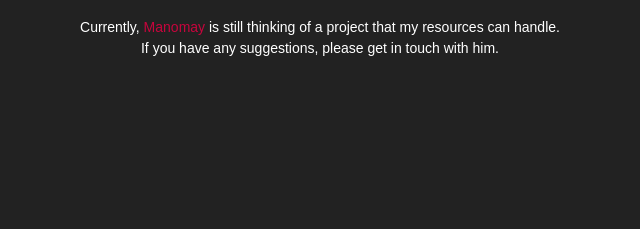
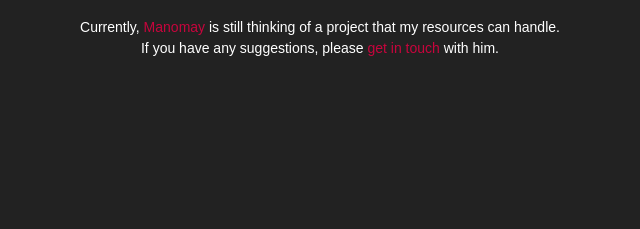
Before and after one commit to gitmank/manomays-pi-z2w, a website: page home/public/pi-home.html in a window 1280 px wide. Shown: the part 512-741 px from the top of the page, 320-960 px from the left. Drawn offline with Linux system fonts and the light colour scheme.

Commit message:
added email

```diff
--- a/home/public/pi-home.html
+++ b/home/public/pi-home.html
@@ -75,6 +75,11 @@
         a {
             color: #c7053d;
             text-decoration: none;
+            transition-duration: 100ms;
+        }
+
+        a:hover {
+            text-decoration: underline;
         }
 
         .image-pane {
@@ -119,7 +124,7 @@
 
     <div class="footer">
         <p style="font-size: 14px;">Currently, <a href="https://manomay.co">Manomay</a> is still thinking of a project that my resources can handle.</p>
-        <p style="font-size: 14px;">If you have any suggestions, please get in touch with him.</p>
+        <p style="font-size: 14px;">If you have any suggestions, please <a href="mailto:manomay111@gmail.com">get in touch</a> with him.</p>
     </div>
 
     <p style="position: absolute; bottom: 0;font-size: 10px; margin: 10px 0px;">&copy; 2024 Manomay Kagalkar</p>
```
